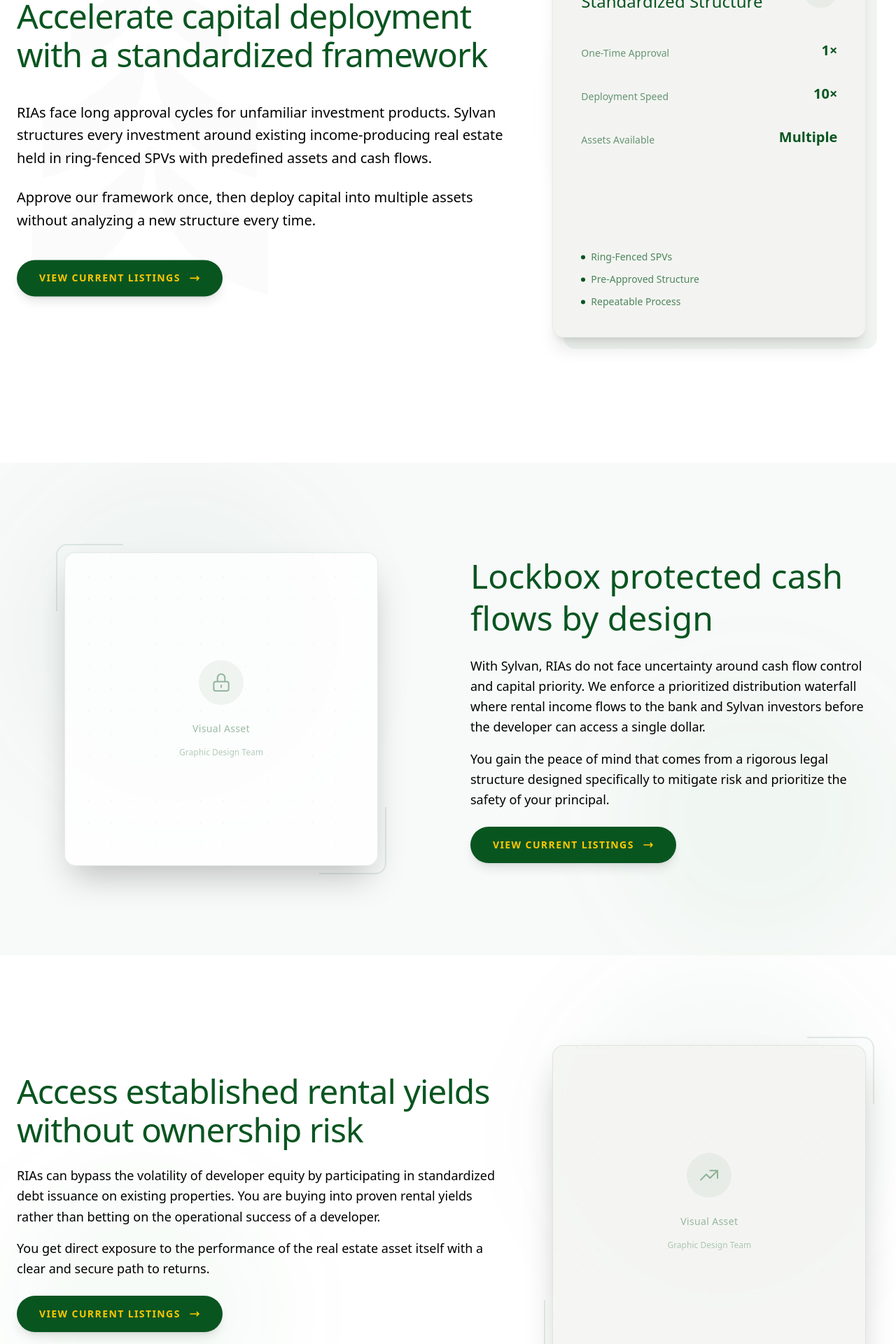
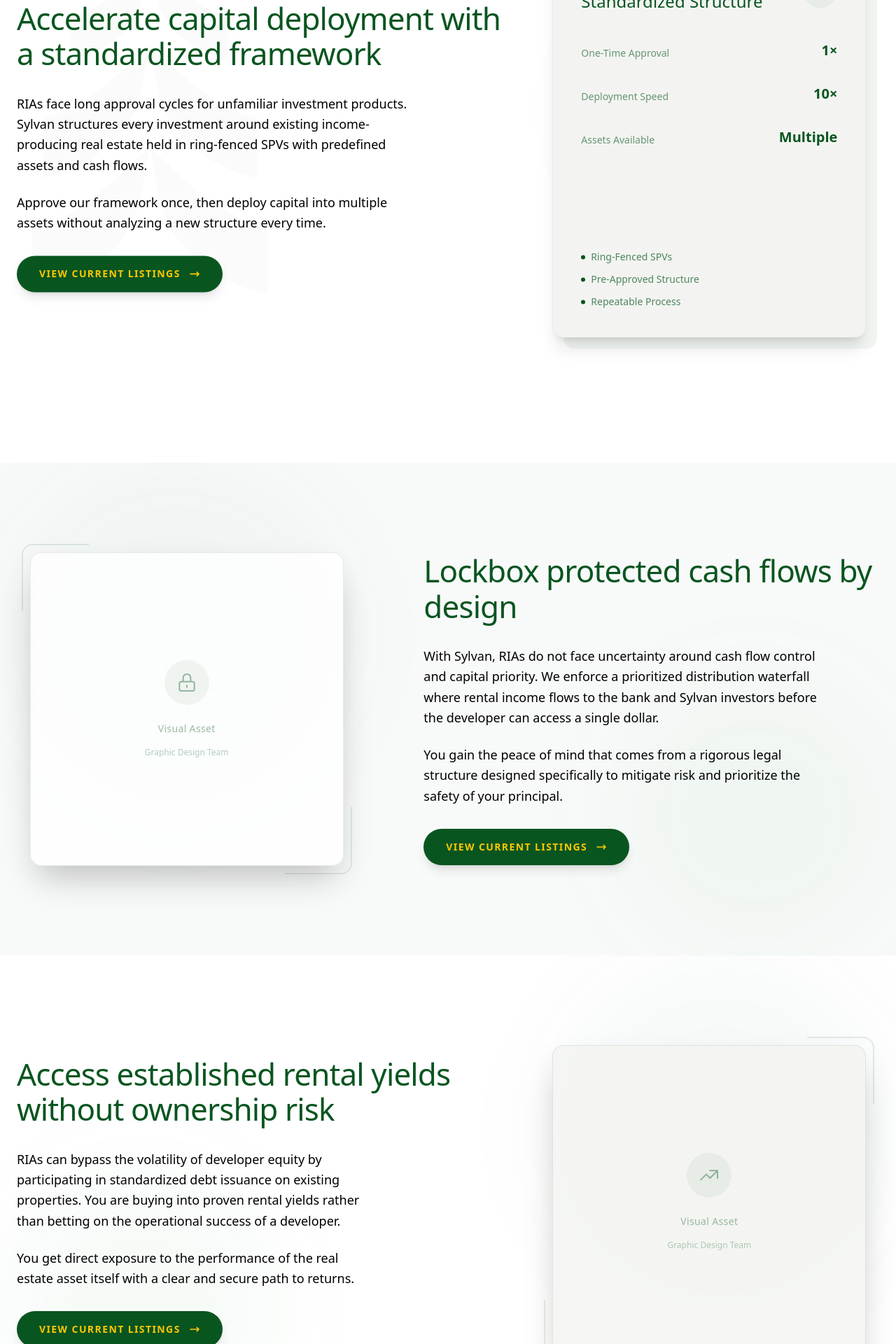
Before and after one commit to Glynac-AI/Sylvian-website, a Next.js app: page / in a window 1280 px wide. Shown: the part 1020-2940 px from the top of the page at 70% size. Built offline with nearby package versions, Linux system fonts and the light colour scheme.

Commit message:
adjusted headings and aligned text

```diff
--- a/components/home/AccelerateSection.tsx
+++ b/components/home/AccelerateSection.tsx
@@ -33,21 +33,24 @@
                 <div className="grid lg:grid-cols-12 gap-16 lg:gap-12 items-center">
 
                     <motion.div
-                        className="lg:col-span-7 space-y-8 lg:space-y-10"
+                        className="lg:col-span-7 space-y-8"
                         style={{ y: contentY }}
                     >
                         <motion.h2
-                            className="text-4xl md:text-5xl font-medium leading-[1.15] tracking-[-0.02em] text-[#095520]"
+                            className="text-3xl md:text-4xl lg:text-[2.75rem] font-medium leading-[1.15] tracking-[-0.02em] text-[#095520]"
                             initial={{ opacity: 0, y: 40 }}
                             whileInView={{ opacity: 1, y: 0 }}
                             transition={{ duration: 0.8, ease: [0.22, 1, 0.36, 1] }}
                             viewport={{ once: true, margin: "-100px" }}
                         >
-                            Accelerate capital deployment<br className="hidden md:block" /> with a standardized framework
+                            Accelerate capital deployment with <br className="hidden lg:block" /> a standardized framework
                         </motion.h2>
 
                         <motion.div
-                            className="space-y-6 text-lg md:text-xl font-light leading-relaxed"
+                            /* MODIFICATION: Added max-w-xl here.
+                               This constrains the width of the paragraphs to align with the red line
+                               you indicated, without changing the card size or layout columns. */
+                            className="space-y-6 text-base md:text-lg font-light leading-relaxed max-w-xl"
                             initial={{ opacity: 0, y: 40 }}
                             whileInView={{ opacity: 1, y: 0 }}
                             transition={{ duration: 0.8, delay: 0.2, ease: [0.22, 1, 0.36, 1] }}
@@ -69,7 +72,6 @@
                         >
                             <button
                                 onClick={() => window.location.href = '/offerings'}
-                                // UPDATED: Reduced size (px-6/8 py-3/4) compared to Hero (px-8/10 py-4/5)
                                 className="group relative inline-flex items-center gap-3 px-6 md:px-8 py-3 md:py-4 bg-[#095520] text-yellow-400 rounded-full font-semibold text-sm uppercase tracking-[0.1em] overflow-hidden shadow-lg hover:shadow-2xl transition-all duration-300 hover:scale-[1.03] active:scale-[0.98]"
                             >
                                 <span className="relative z-10 flex items-center gap-3">
--- a/components/home/LockboxSection.tsx
+++ b/components/home/LockboxSection.tsx
@@ -15,8 +15,16 @@
             <div className="absolute bottom-0 right-0 w-[400px] h-[400px] bg-[#008929]/[0.03] rounded-full blur-3xl" />
 
             <div className="max-w-7xl mx-auto relative z-10">
-                <div className="grid md:grid-cols-2 gap-16 items-center">
-                    <motion.div className="relative order-2 md:order-1" initial={{ opacity: 0, x: -40 }} animate={isInView ? { opacity: 1, x: 0 } : {}} transition={{ duration: 0.8, ease: [0.22, 1, 0.36, 1] }}>
+                {/* MODIFICATION: Updated to grid-cols-12 with gap-12 to match AccelerateSection layout structure */}
+                <div className="grid lg:grid-cols-12 gap-16 lg:gap-12 items-center">
+
+                    <motion.div
+                        /* MODIFICATION: Set to 5 cols (Image Side) to maintain consistent card size */
+                        className="lg:col-span-5 relative order-2 lg:order-1"
+                        initial={{ opacity: 0, x: -40 }}
+                        animate={isInView ? { opacity: 1, x: 0 } : {}}
+                        transition={{ duration: 0.8, ease: [0.22, 1, 0.36, 1] }}
+                    >
                         <div className="relative aspect-square max-w-md mx-auto">
                             <div className="absolute inset-0 bg-white/80 backdrop-blur-sm rounded-2xl border border-[#095520]/10 shadow-2xl overflow-hidden">
                                 <div className="absolute inset-0 opacity-[0.03]" style={{ backgroundImage: `radial-gradient(circle at 2px 2px, #095520 1px, transparent 0)`, backgroundSize: '32px 32px' }} />
@@ -37,19 +45,28 @@
                         </div>
                     </motion.div>
 
-                    <motion.div className="space-y-6 order-1 md:order-2" initial={{ opacity: 0, x: 40 }} animate={isInView ? { opacity: 1, x: 0 } : {}} transition={{ duration: 0.8, delay: 0.2, ease: [0.22, 1, 0.36, 1] }}>
+                    <motion.div
+                        /* MODIFICATION: Set to 7 cols (Text Side) */
+                        className="lg:col-span-7 space-y-8 order-1 lg:order-2 lg:pl-12"
+                        initial={{ opacity: 0, x: 40 }}
+                        animate={isInView ? { opacity: 1, x: 0 } : {}}
+                        transition={{ duration: 0.8, delay: 0.2, ease: [0.22, 1, 0.36, 1] }}
+                    >
                         <h2
-                            className="text-4xl md:text-5xl text-[#095520] leading-tight font-medium"
+                            /* MODIFICATION: Applied exact same font size classes as AccelerateSection */
+                            className="text-3xl md:text-4xl lg:text-[2.75rem] font-medium leading-[1.15] tracking-[-0.02em] text-[#095520]"
                         >
                             Lockbox protected cash flows by design
                         </h2>
-                        <div className="space-y-4 leading-relaxed text-lg">
-                            <p className="text-black font-light">With Sylvan, RIAs do not face uncertainty around cash flow control and capital priority. We enforce a prioritized distribution waterfall where rental income flows to the bank and Sylvan investors before the developer can access a single dollar.</p>
-                            <p className="text-black font-light">You gain the peace of mind that comes from a rigorous legal structure designed specifically to mitigate risk and prioritize the safety of your principal.</p>
+                        <div
+                            /* MODIFICATION: Applied max-w-xl and text-base/text-lg to match AccelerateSection */
+                            className="space-y-6 text-base md:text-lg font-light leading-relaxed max-w-xl"
+                        >
+                            <p className="text-black">With Sylvan, RIAs do not face uncertainty around cash flow control and capital priority. We enforce a prioritized distribution waterfall where rental income flows to the bank and Sylvan investors before the developer can access a single dollar.</p>
+                            <p className="text-black">You gain the peace of mind that comes from a rigorous legal structure designed specifically to mitigate risk and prioritize the safety of your principal.</p>
                         </div>
                         <button
                             onClick={() => window.location.href = '/offerings'}
-                            // UPDATED: Reduced size (px-6/8 py-3/4) compared to Hero (px-8/10 py-4/5)
                             className="group relative inline-flex items-center gap-3 px-6 md:px-8 py-3 md:py-4 bg-[#095520] text-yellow-400 rounded-full font-semibold text-sm uppercase tracking-[0.1em] overflow-hidden shadow-lg hover:shadow-2xl transition-all duration-300 hover:scale-[1.03] active:scale-[0.98]"
                         >
                             <span className="relative z-10 flex items-center gap-3">
--- a/components/home/RentalYieldsSection.tsx
+++ b/components/home/RentalYieldsSection.tsx
@@ -15,32 +15,33 @@
             <div className="absolute bottom-0 left-0 w-[400px] h-[400px] bg-[#008929]/[0.03] rounded-full blur-3xl" />
 
             <div className="max-w-7xl mx-auto relative z-10">
-                {/* CHANGED LAYOUT: grid-cols-12 to give text more space (7 cols vs 5 cols) */}
                 <div className="grid lg:grid-cols-12 gap-16 lg:gap-12 items-center">
 
-                    {/* Text Content - Spans 7 Columns */}
                     <motion.div
-                        className="lg:col-span-7 space-y-6"
+                        className="lg:col-span-7 space-y-8"
                         initial={{ opacity: 0, x: -40 }}
                         animate={isInView ? { opacity: 1, x: 0 } : {}}
                         transition={{ duration: 0.8, ease: [0.22, 1, 0.36, 1] }}
                     >
                         <h2
-                            className="text-4xl md:text-5xl text-[#095520] leading-[1.15] font-medium tracking-[-0.02em]"
+                            className="text-3xl md:text-4xl lg:text-[2.75rem] font-medium leading-[1.15] tracking-[-0.02em] text-[#095520]"
                         >
+                            {/* MODIFICATION: Removed manual break so it flows naturally */}
                             Access established rental yields without ownership risk
                         </h2>
-                        <div className="space-y-4 leading-relaxed text-lg">
-                            <p className="text-black font-light">
+                        <div
+                            /* MODIFICATION: Changed max-w-xl to max-w-lg to pull the text inside your red line */
+                            className="space-y-6 text-base md:text-lg font-light leading-relaxed max-w-lg"
+                        >
+                            <p className="text-black">
                                 RIAs can bypass the volatility of developer equity by participating in standardized debt issuance on existing properties. You are buying into proven rental yields rather than betting on the operational success of a developer.
                             </p>
-                            <p className="text-black font-light">
+                            <p className="text-black">
                                 You get direct exposure to the performance of the real estate asset itself with a clear and secure path to returns.
                             </p>
                         </div>
                         <button
                             onClick={() => window.location.href = '/offerings'}
-                            // Button size matched to Accelerate/Lockbox sections (smaller than Hero)
                             className="group relative inline-flex items-center gap-3 px-6 md:px-8 py-3 md:py-4 bg-[#095520] text-yellow-400 rounded-full font-semibold text-sm uppercase tracking-[0.1em] overflow-hidden shadow-lg hover:shadow-2xl transition-all duration-300 hover:scale-[1.03] active:scale-[0.98]"
                         >
                             <span className="relative z-10 flex items-center gap-3">
@@ -53,7 +54,6 @@
                         </button>
                     </motion.div>
 
-                    {/* Visual Content - Spans 5 Columns */}
                     <motion.div
                         className="lg:col-span-5 relative"
                         initial={{ opacity: 0, x: 40 }}
```
